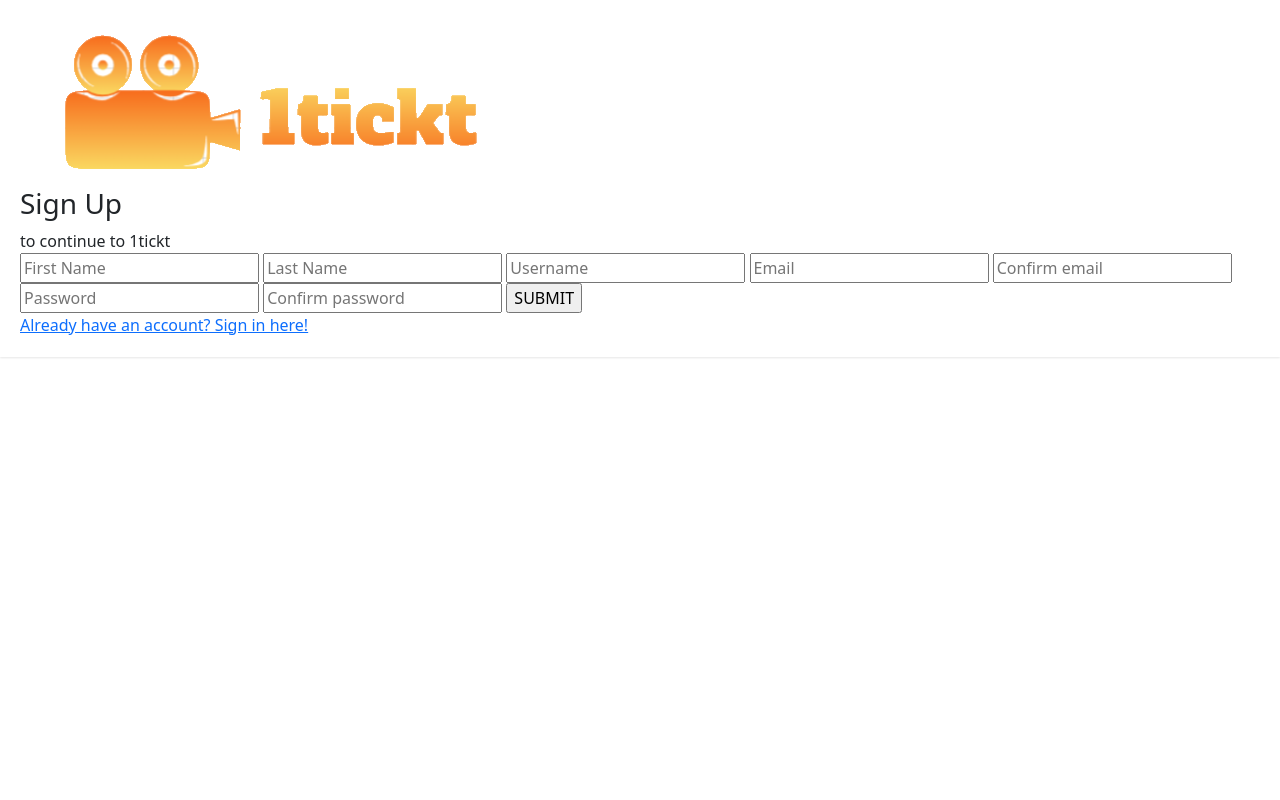
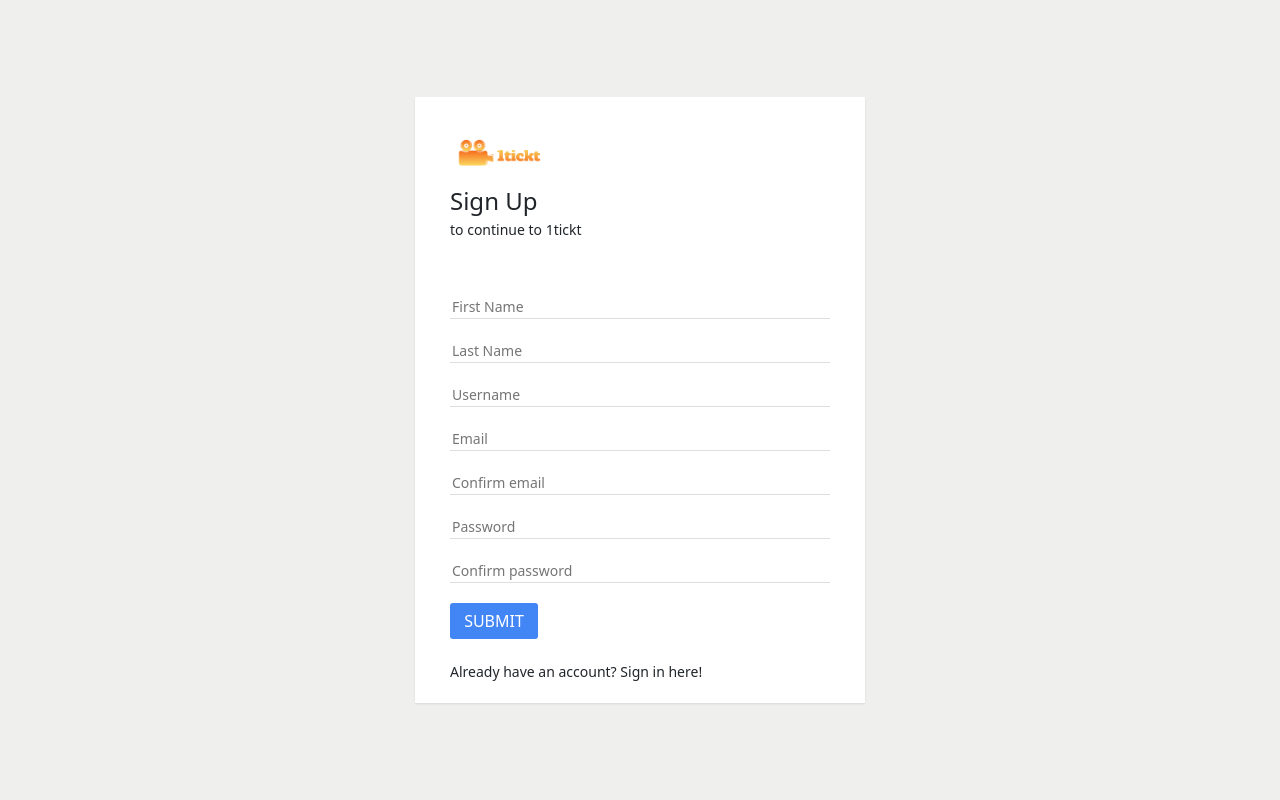
Before and after one commit to sparkarius/1tickt, a PHP site: page /signUp.php in a window 1280 px wide. Run offline with PHP 8.4, Linux system fonts and the light colour scheme.

Commit message:
Add files via upload
Modifying stylesheet

```diff
--- a/1tickt/assets/css/style.css
+++ b/1tickt/assets/css/style.css
@@ -5,7 +5,7 @@ body {
     margin: 0;
 }
 
-a:hover {
+a {
     text-decoration: none;
 }
 
@@ -130,9 +130,92 @@ a:hover {
 }
 
 .column {
-    flex: 1;
+    flex-grow: 1;
     background-color: #fff;
     min-height: 300px;
     padding: 20px;
     box-shadow: rgb(0, 0, 0, 0.1) 0 1px 2px;
 }
+
+
+/* Registration */
+
+.signInContainer {
+    background-color: #efefee;
+    height: 100vh;
+    display: flex;
+    justify-content: center;
+    align-items: center;
+
+}
+
+.signInContainer .column .header img {
+    width: 100px;
+}
+
+.signInContainer .column {
+    flex-grow: 0;
+    width: 450px;
+    padding: 20px 35px;
+    max-height: 100%;
+    overflow-y: auto;
+}
+
+.signInContainer .header {
+    padding: 20px 0;
+}
+
+.signInContainer .column .header h3 {
+    font-size: 24px;
+    font-weight: 400;
+    line-height: 32px;
+    margin: 0;
+    padding-bottom: 0;
+    padding-top: 16px;
+}
+
+.signInContainer .column .header span {
+    font-size: 14px;
+}
+
+.signInContainer .column .loginForm {
+    padding-top: 24px;
+}
+
+.signInContainer .column form {
+    display: flex;
+    flex-direction: column;
+}
+
+.signInContainer .column form input[type="password"],
+.signInContainer .column form input[type="email"],
+.signInContainer .column form input[type="text"] {
+    font-size: 14px;
+    margin: 10px 0;
+    border: none;
+    border-bottom: 1px solid #dedede;
+}
+
+.signInContainer .column form input[type="submit"] {
+    background: #4285f4;
+    color: #fff;
+    height: 36px;
+    width: 88px;
+    border: none;
+    border-radius: 3px;
+    font-weight: 500;
+    margin-top: 10px;
+    margin-bottom: 20px;
+}
+
+.signInMessage {
+    font-size: 14px;
+    font-weight: 400;
+    color: #212529;
+}
+
+.errorMessage {
+    color: #f00;
+    font-size: 14px;
+    font-weight: 400;
+}
```
